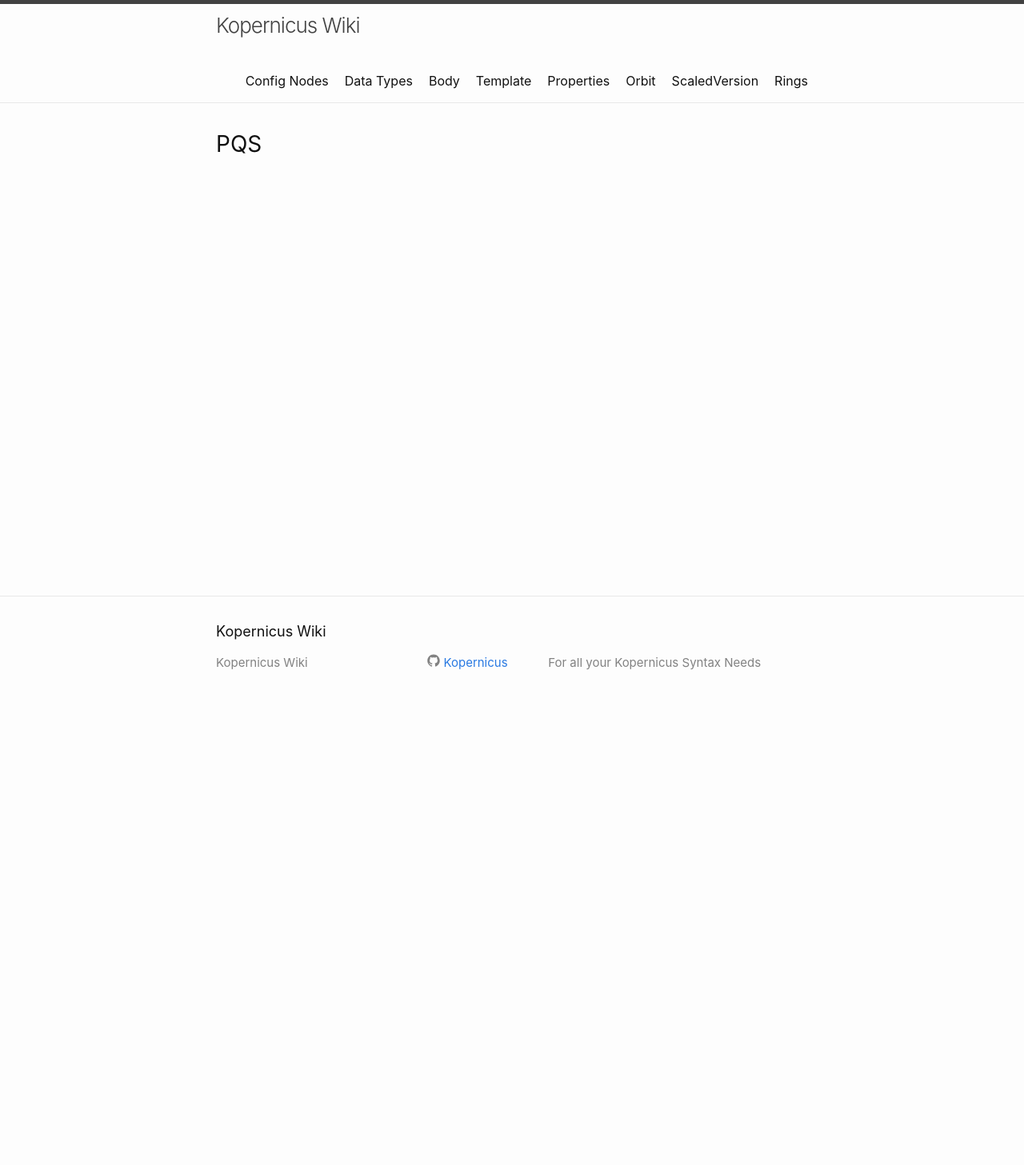
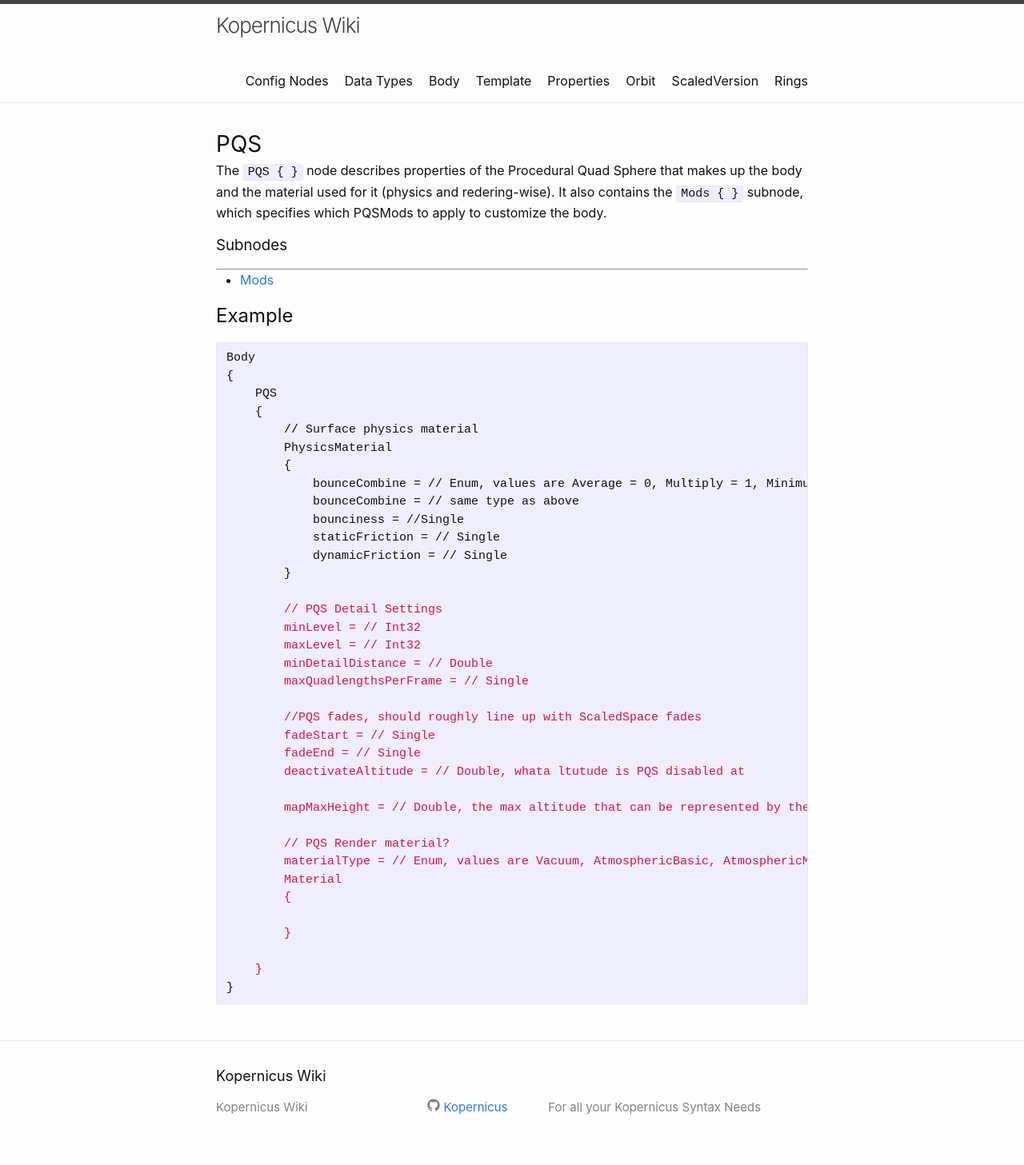
Before and after one commit to Kopernicus/wiki, a Jekyll site: the page built from main/PQS.md, in a window 1280 px wide. Shown: the whole page at 80% size. Built offline with Jekyll 4.4.1, drawn with Linux system fonts in a browser that asks for light colours; before the commit the page ends 900 px from its top, so only the background shows below that.

Commit message:
half of PQS

````diff
--- a/main/PQS.md
+++ b/main/PQS.md
@@ -2,3 +2,48 @@
 layout: default
 title: PQS
 ---
+The `PQS { }` node describes properties of the Procedural Quad Sphere that makes up the body and the material used for it (physics and redering-wise). It also contains the `Mods { }` subnode, which specifies which PQSMods to apply to customize the body.
+
+### Subnodes
+***
+* [Mods]({{ site.baseurl }}{% link PQSMods/PQSMods.md%})
+
+## Example
+```md
+Body
+{
+    PQS
+    {
+        // Surface physics material
+        PhysicsMaterial
+        {
+            bounceCombine = // Enum, values are Average = 0, Multiply = 1, Minimum = 2, Maximum = 4
+            bounceCombine = // same type as above
+            bounciness = //Single
+            staticFriction = // Single
+            dynamicFriction = // Single
+        }
+
+        // PQS Detail Settings
+        minLevel = // Int32
+        maxLevel = // Int32
+        minDetailDistance = // Double
+        maxQuadlengthsPerFrame = // Single
+
+        //PQS fades, should roughly line up with ScaledSpace fades
+        fadeStart = // Single
+        fadeEnd = // Single
+        deactivateAltitude = // Double, whata ltutude is PQS disabled at
+
+        mapMaxHeight = // Double, the max altitude that can be represented by the height map?
+
+        // PQS Render material?
+        materialType = // Enum, values are Vacuum, AtmosphericBasic, AtmosphericMain, AtmosphericOptimized, AtmosphericExtra, AtmosphericOptimizedFastBlend, AtmosphericTriplanarZoomRotation
+        Material
+        {
+
+        }
+
+    }
+}
+```
````
